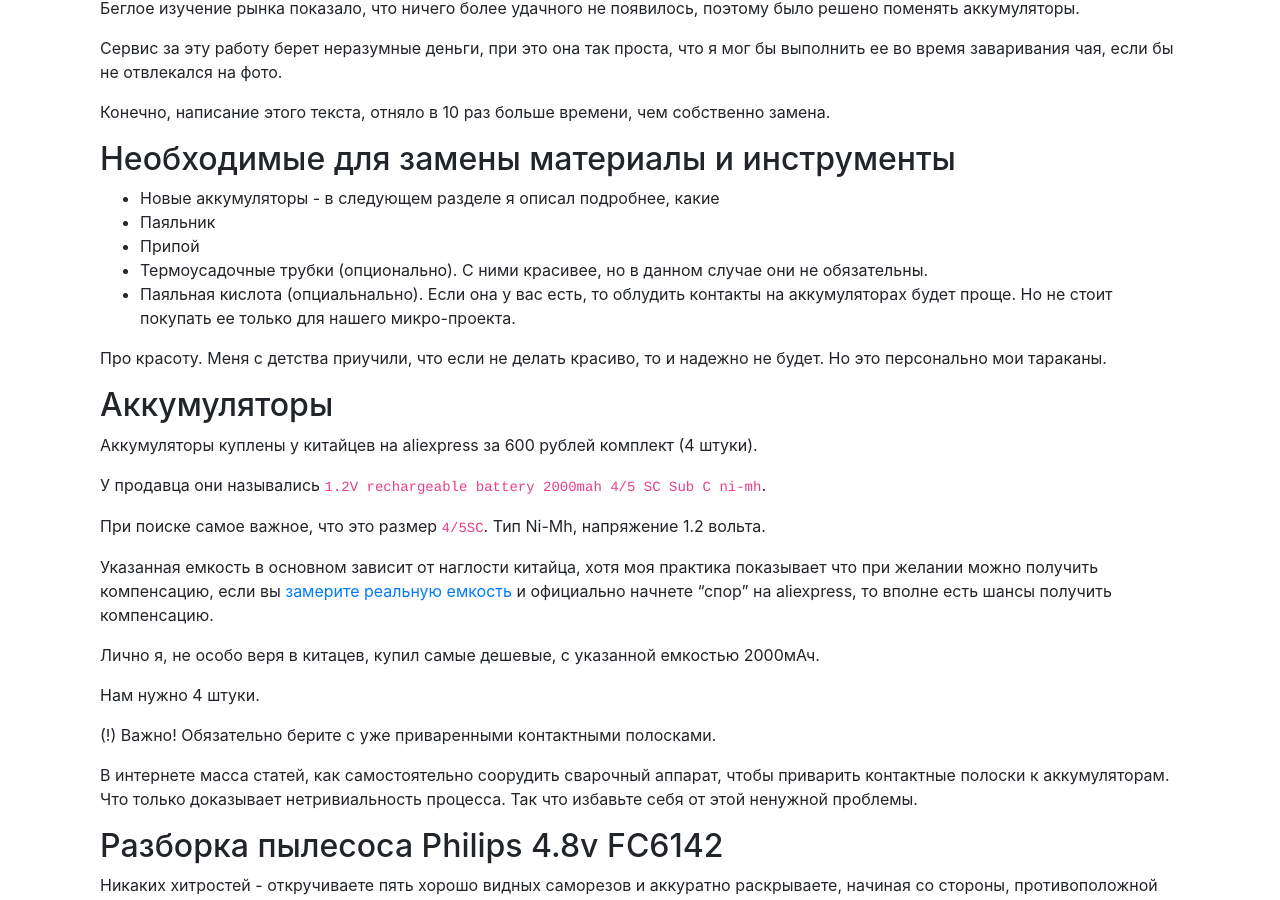
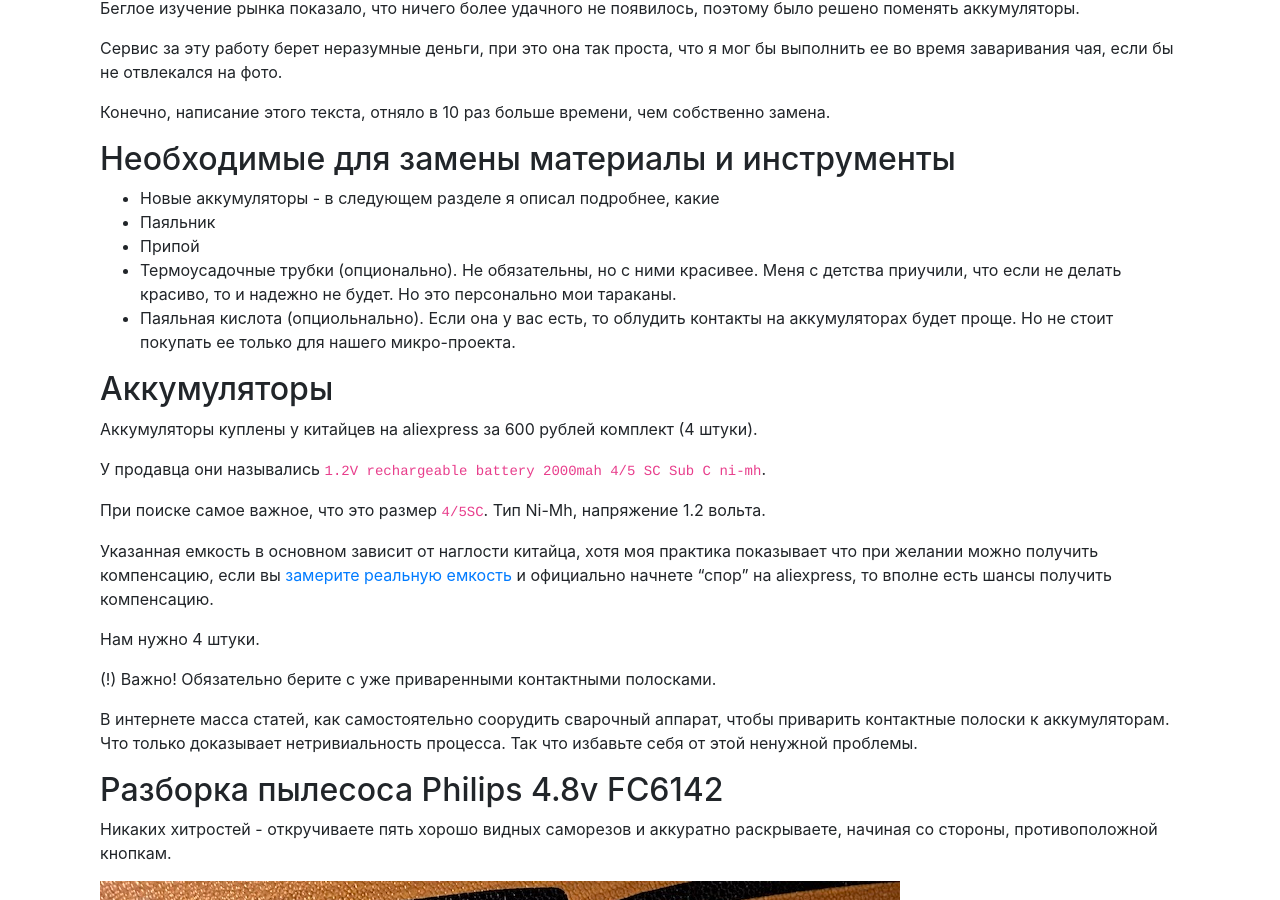
Before and after one commit to andgineer/sorokin.engineer, a Jekyll site: the page built from posts/ru/_posts/2021-02-28-philips_FC6142_4_8_battery_replaicement.md, in a window 1280 px wide and 900 px high, scrolled down 1139 px. Built offline with Jekyll 4.4.1, drawn with Linux system fonts in a browser that asks for light colours; nearby versions of some CDN libraries.

Commit message:
MiniVac Handheld vacuum cleaner Philips 4.8v FC6142 typo 2

```diff
--- a/posts/ru/_posts/2021-02-28-philips_FC6142_4_8_battery_replaicement.md
+++ b/posts/ru/_posts/2021-02-28-philips_FC6142_4_8_battery_replaicement.md
@@ -27,12 +27,11 @@ tags: [battery tools]
 - Новые аккумуляторы - в следующем разделе я описал подробнее, какие
 - Паяльник
 - Припой
-- Термоусадочные трубки (опционально). С ними красивее, но в данном случае они не обязательны.
-- Паяльная кислота (опциальнально). Если она у вас есть, то облудить контакты на
+- Термоусадочные трубки (опционально). Не обязательны, но с ними красивее.
+  Меня с детства приучили, что если не делать красиво, то и надежно не будет. Но это персонально мои тараканы.
+- Паяльная кислота (опциольнально). Если она у вас есть, то облудить контакты на
 аккумуляторах будет проще. Но не стоит покупать ее только для нашего микро-проекта.
 
-Про красоту. Меня с детства приучили, что если не делать красиво, то и надежно не
-будет. Но это персонально мои тараканы.
 
 ## Аккумуляторы
 
@@ -46,8 +45,6 @@ tags: [battery tools]
 при желании можно получить компенсацию, если вы
 [замерите реальную емкость](https://zen.yandex.ru/media/id/5b4c98de1f242d00a9b974e3/vy-uvereny-chto-kupili-kachestvennyi-akkumuliator-600061aa4e913f1758895e63)
 и официально начнете "спор" на aliexpress, то вполне есть шансы получить компенсацию.
-
-Лично я, не особо веря в китацев, купил самые дешевые, с указанной емкостью 2000мАч.
 
 Нам нужно 4 штуки.
 
```
